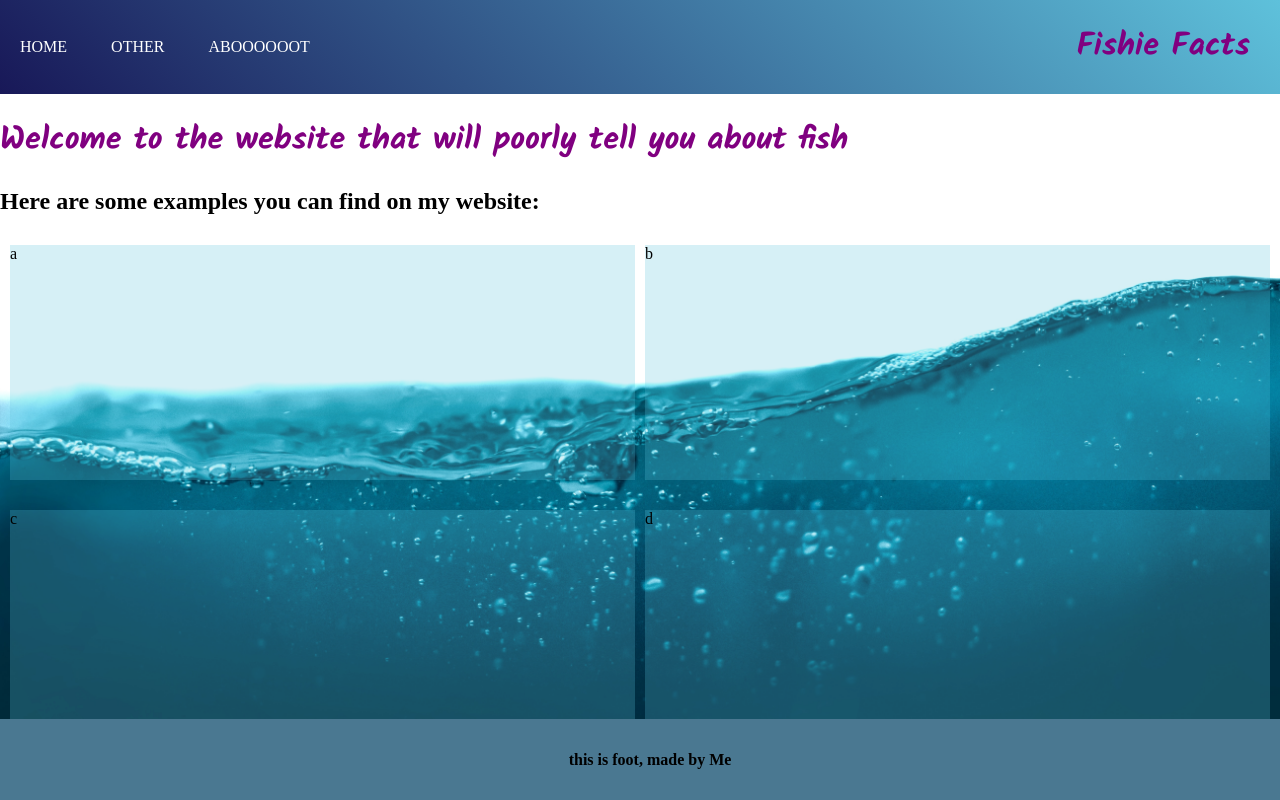
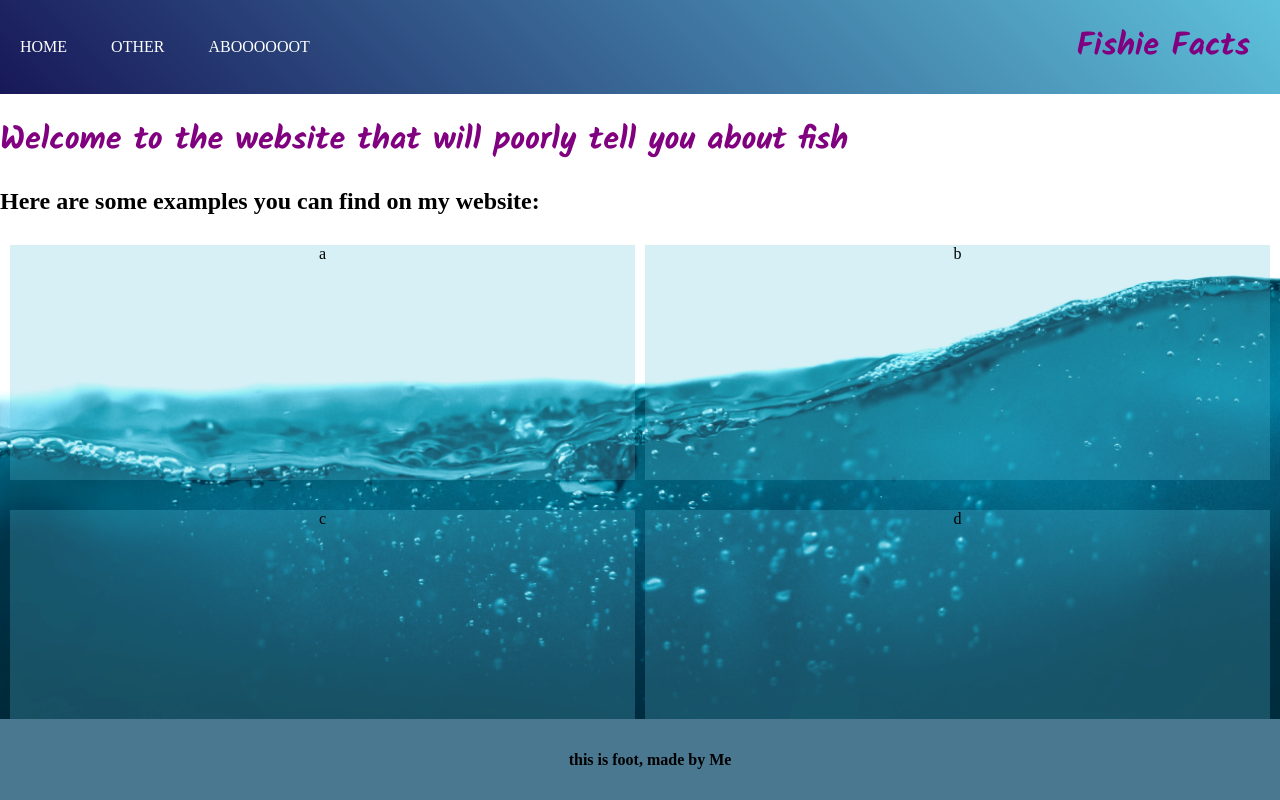
Before and after one commit to lolyay270/svelte_2023, a SvelteKit app: page / in a window 1280 px wide. Built offline with nearby package versions, Linux system fonts and the light colour scheme.

Commit message:
made variables for colours and swapped the hard coded ones, made flexbox to contain words and img, sized and orinted flex items

```diff
--- a/static/css/main.css
+++ b/static/css/main.css
@@ -1,3 +1,8 @@
+:root{
+    --primary_colour: #012837;
+    --secondary_colour: #4a7891;
+}
+
 h1 {
     color: purple;
     font-family: 'Kalam', cursive;
@@ -40,7 +45,7 @@
 
 body {
     background-image: url("../img/background.jpg");
-    background-color: #012837;
+    background-color: var(--primary_colour);
     background-size: cover;
     background-repeat: no-repeat;
     background-position: center;
@@ -51,7 +56,7 @@
     position: fixed;
     bottom: 0;
     width: 100%;
-    background-color: #4a7891;
+    background-color: var(--secondary_colour);
     padding: 10px;
     text-align: center;
 }
@@ -64,6 +69,19 @@
     gap: 30px 10px;
 }
 
-.home_blocks div {
-    background: rgba(94, 194, 219, 0.25)
+.home_blocks > div {
+    background: rgba(94, 194, 219, 0.25);
+    display: flex;
+    flex-direction: column;
+    justify-content: space-between;
+    align-items: center;
 }
+
+.img_blocks {
+    background-image: url("../img/discus2.jpg");
+    height: 100%;
+    width: 100%;
+    background-size: contain;
+    background-repeat: no-repeat;
+    background-position: center;
+}
```
